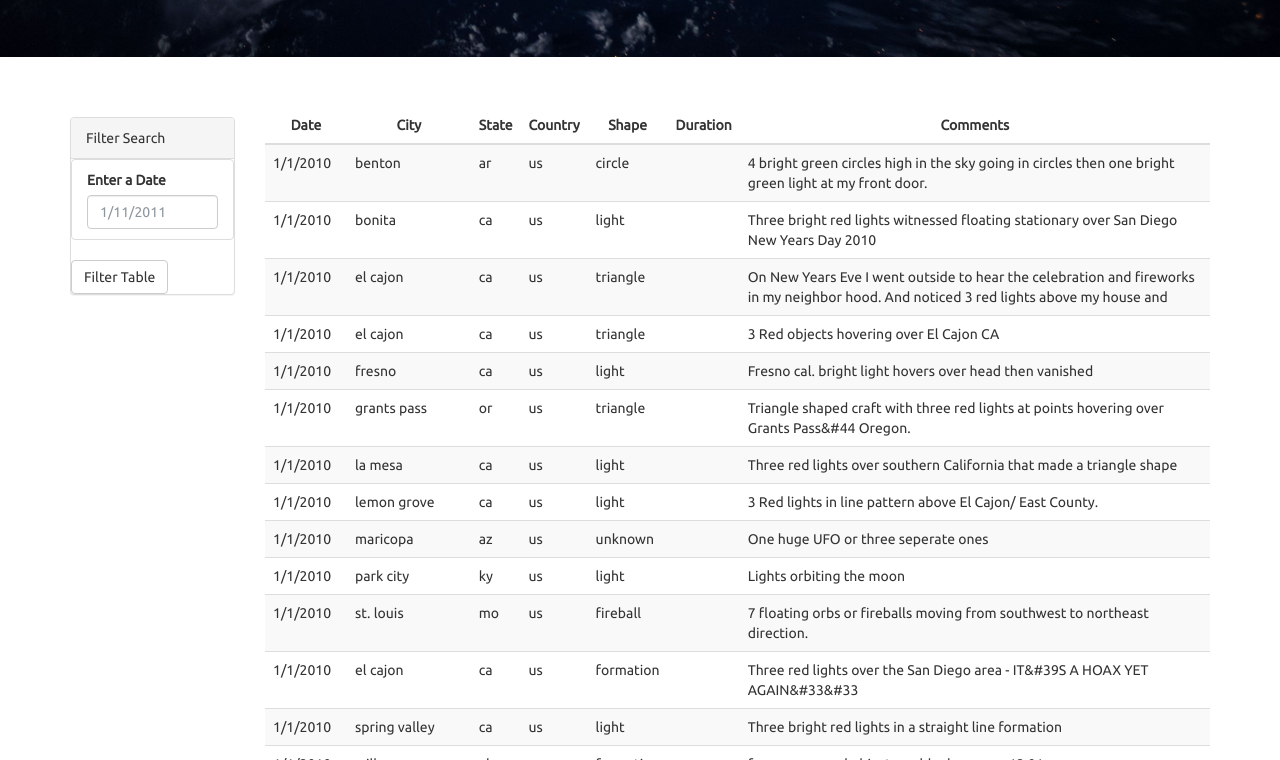
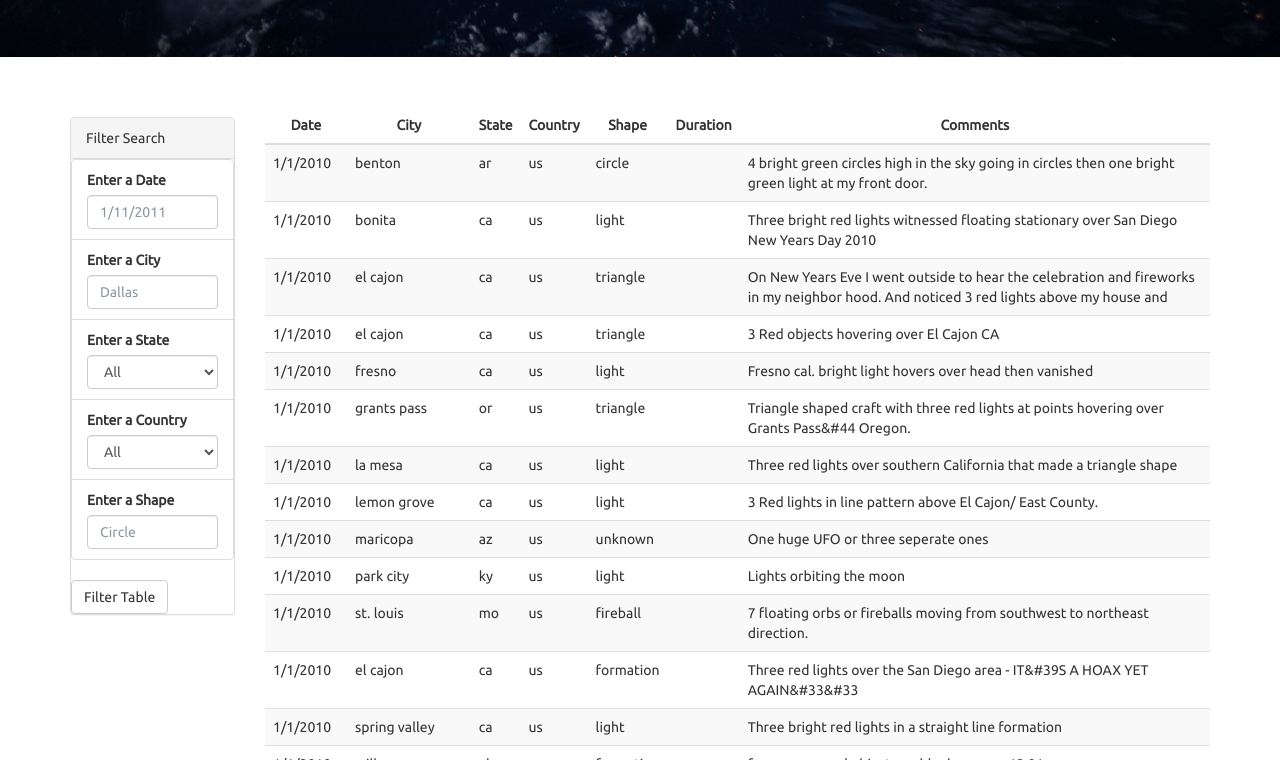
Before and after one commit to tiffburns/UFOSightings, a plain HTML site: page index.html in a window 1280 px wide. Shown: the part 555-1315 px from the top of the page. Drawn offline with nearby package versions, Linux system fonts and the light colour scheme.

Commit message:
updated html

```diff
--- a/index.html
+++ b/index.html
@@ -32,12 +32,34 @@
                         <div class="panel panel-default">
                             <div class="panel-heading">Filter Search</div>
                             <div class="panel-body">
-                                <form>
+                                <form id="form">
                                     <div class="form-group">
                                         <ul class="list-group" id="filters">
                                             <li class="filter list-group-item">
-                                                <label for="date">Enter a Date</label>
+                                                <label for="datetime">Enter a Date</label>
                                                 <input class="form-control" id="datetime" type="text" placeholder="1/11/2011">
+                                            </li>
+                                            <li class="filter list-group-item">
+                                                <label for="city">Enter a City</label>
+                                                <input class="form-control" id="city" type="text" placeholder="Dallas">
+                                            </li>
+                                            <li class="filter list-group-item">
+                                                <label for="state">Enter a State</label>
+                                                <!-- <input class="form-control" id="state" type="text" placeholder="TX"> -->
+                                                <select class="form-control" id="state">
+                                                    <option value="">All</option>
+                                                </select>
+                                            </li>
+                                            <li class="filter list-group-item">
+                                                <label for="country">Enter a Country</label>
+                                                <!-- <input class="form-control" id="country" type="text" placeholder="US"> -->
+                                                <select class="form-control" id="country">
+                                                    <option value="">All</option>
+                                                </select>
+                                            </li>
+                                            <li class="filter list-group-item">
+                                                <label for="shape">Enter a Shape</label>
+                                                <input class="form-control" id="shape" type="text" placeholder="Circle">
                                             </li>
                                         </ul>
                                     </div>
@@ -49,7 +71,7 @@
                 </div>
                 <div class="col-md-10">
                     <div id="table-area" class="">
-                        <table id="ufo-table" class="table table-striped">
+                        <table id="ufo-table" class="table table-striped table-hover">
                             <thead>
                                 <tr>
                                     <th class="table-head">Date</th>
```
